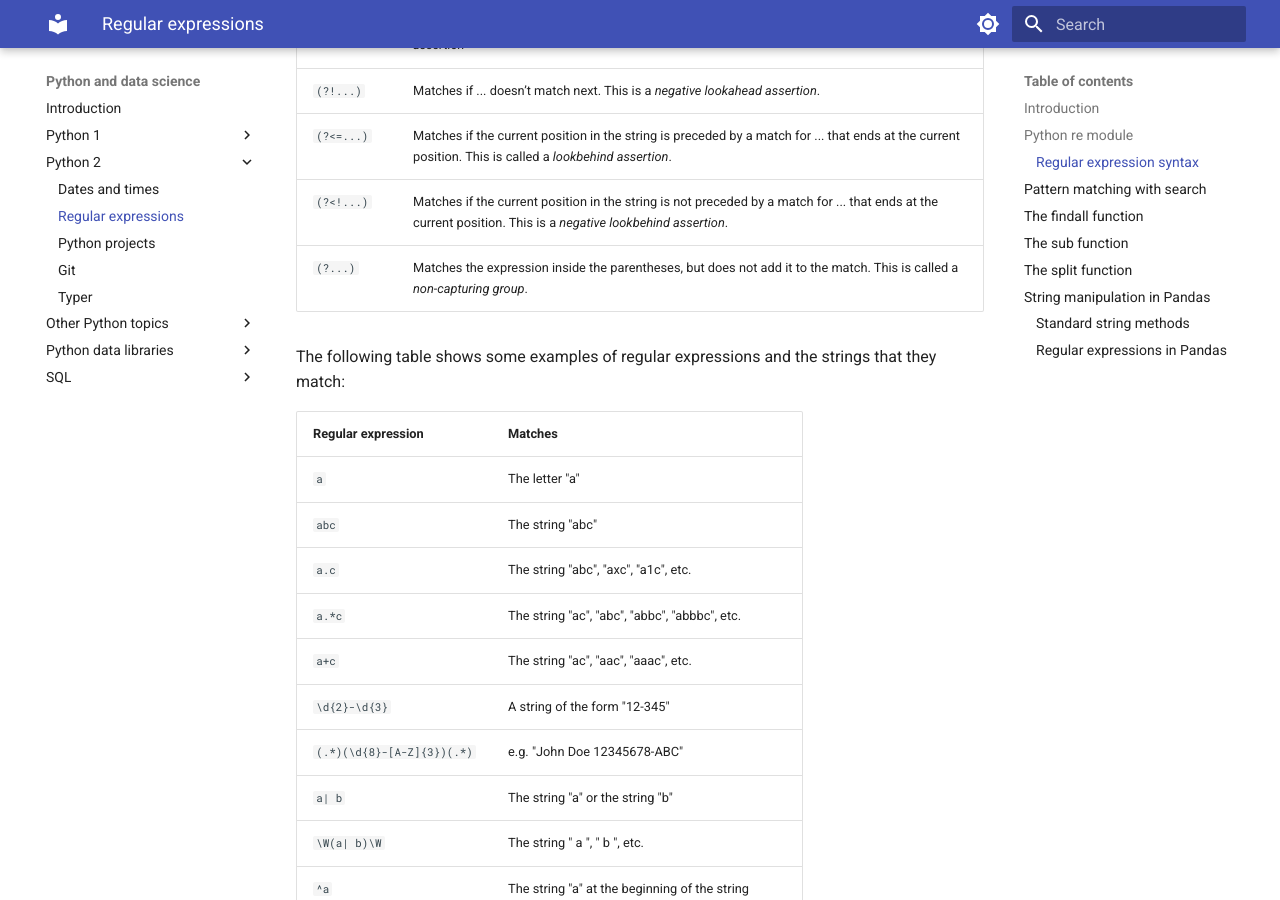
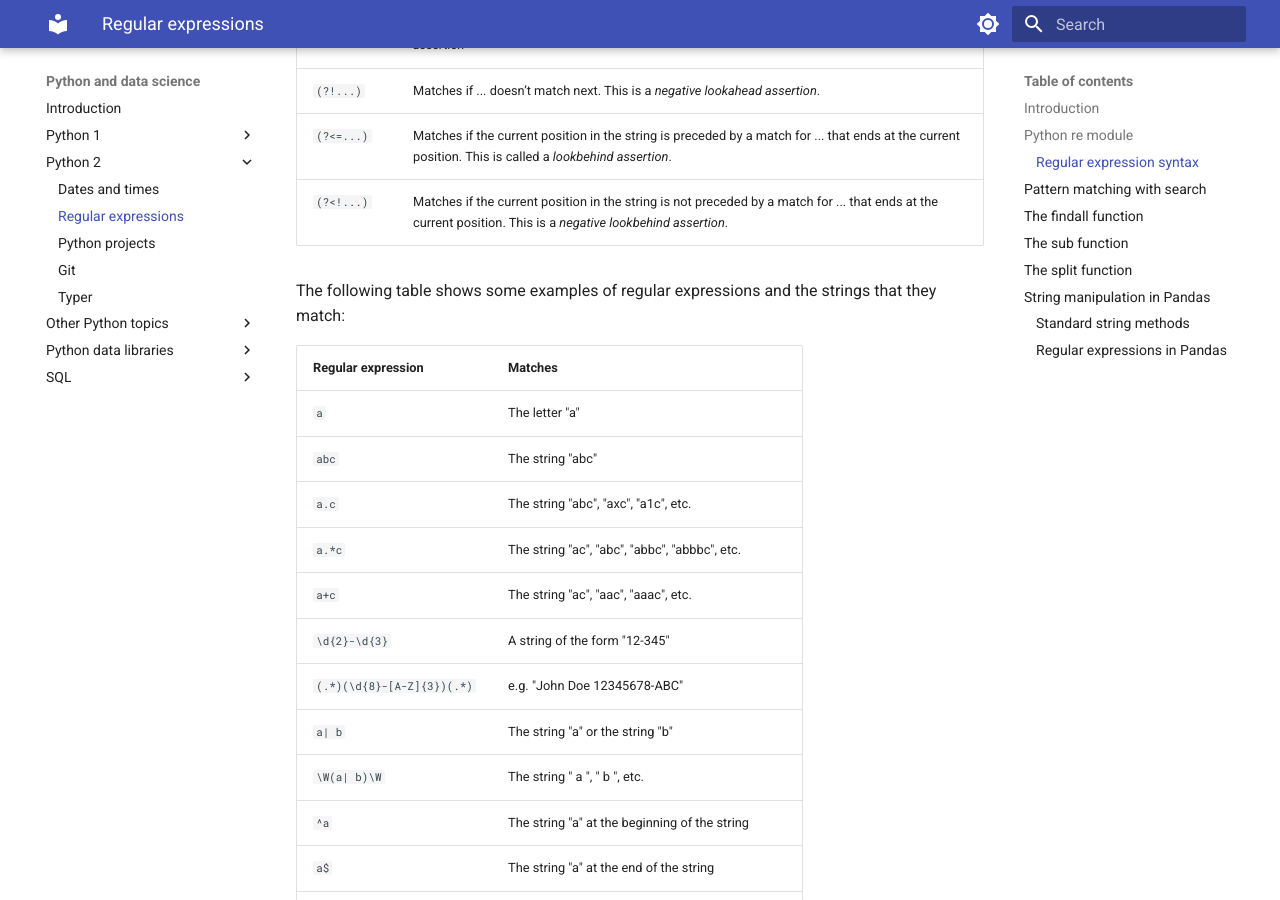
Before and after one commit to gerardpc/python-course, an MkDocs documentation site: the page built from docs/sections/python/regular_expressions.md, in a window 1280 px wide and 900 px high, scrolled down 3457 px. Built offline with MkDocs 1.6.1 and Material for MkDocs 9.7.7, drawn with Linux system fonts in a browser that asks for light colours.

Commit message:
fix regex table

```diff
--- a/docs/sections/python/regular_expressions.md
+++ b/docs/sections/python/regular_expressions.md
@@ -116,8 +116,6 @@ The following tables gives a summary of the most important special characters an
 | `(?!...)`  | Matches if ... doesn’t match next. This is a _negative lookahead assertion_.                                                                                      |
 | `(?<=...)` | Matches if the current position in the string is preceded by a match for ... that ends at the current position. This is called a _lookbehind assertion_.          |
 | `(?<!...)` | Matches if the current position in the string is not preceded by a match for ... that ends at the current position. This is a _negative lookbehind assertion_.    |
-| `(?...)`   | Matches the expression inside the parentheses, but does not add it to the match. This is called a _non-capturing group_.                                          |
-
 
 The following table shows some examples of regular expressions and the strings that they match:
 
```
